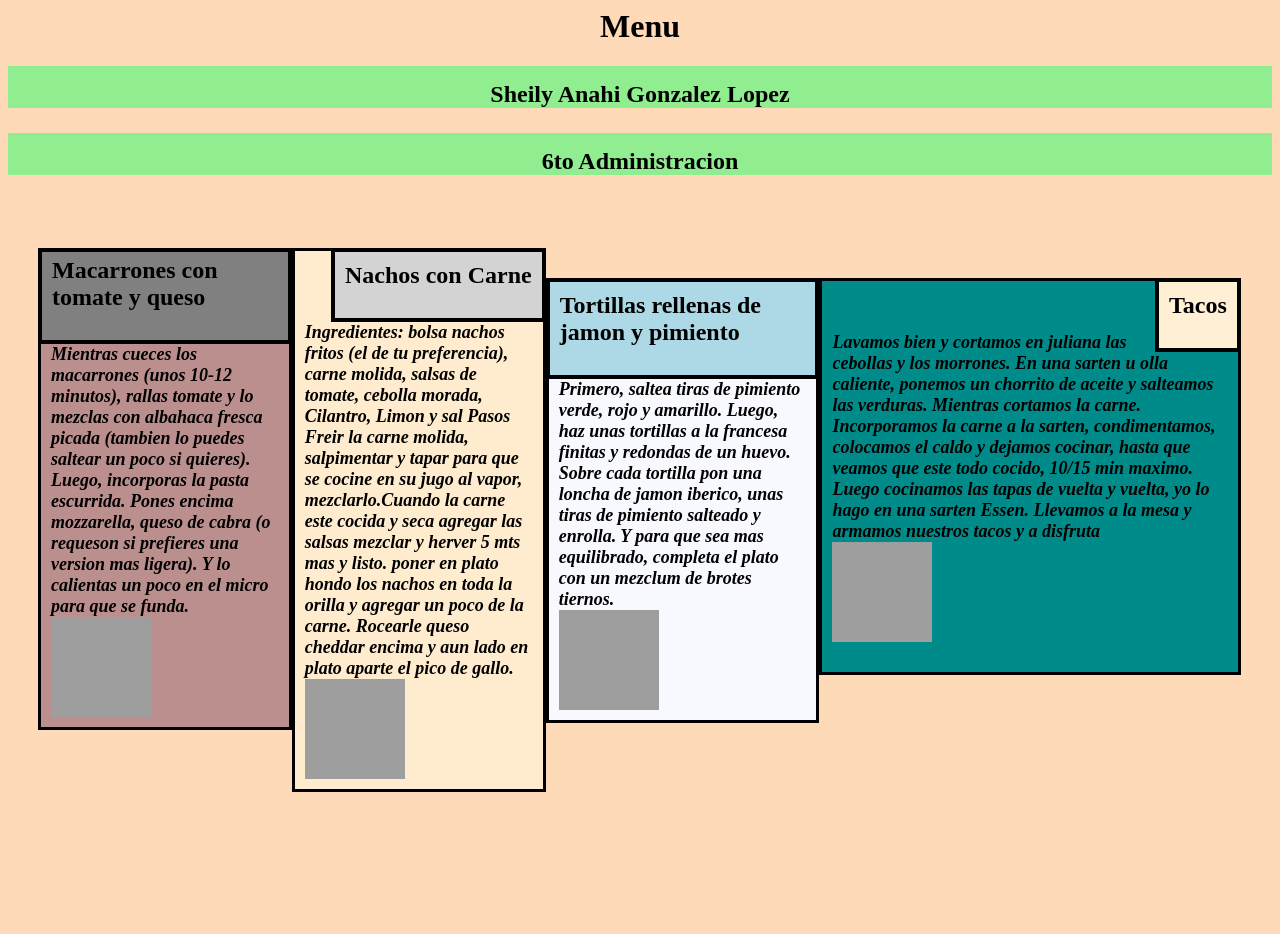
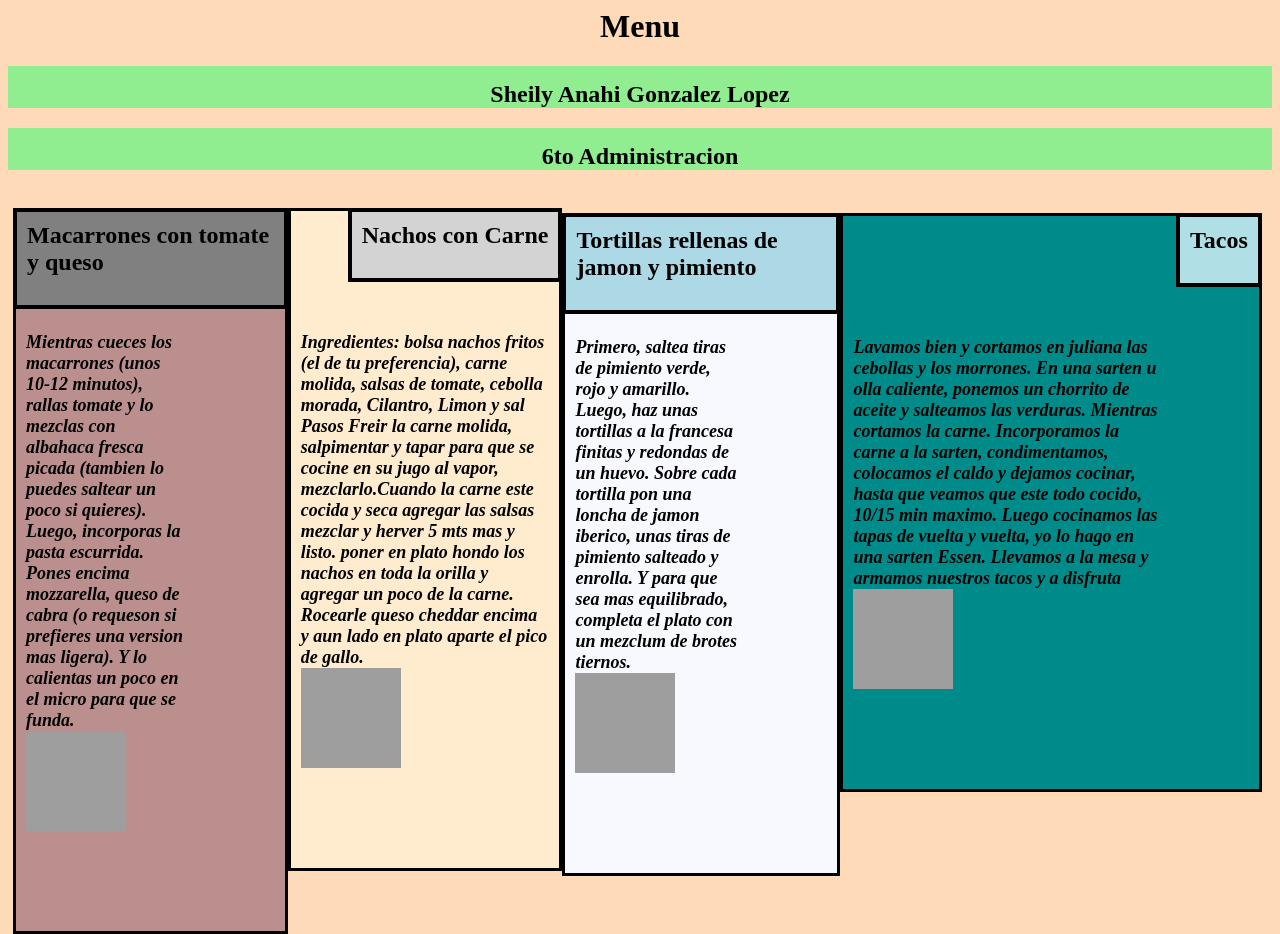
Before and after one commit to Sheily445/paginaa2, a plain HTML site: page index.html in a window 1280 px wide. Before the commit the page ends 810 px from the top, so only its background shows below. Drawn offline with Linux system fonts and the light colour scheme; grey boxes are pictures that could not be loaded.

Commit message:
Update souction.css

```diff
--- a/mdcss/souction.css
+++ b/mdcss/souction.css
@@ -4,14 +4,14 @@
   }
 
 #box{
-    background-color:peachpuff;
-    padding:30px;
+    background-color:peachpuff (255, 255, 255);
+    padding:5px;
 
 }
 
 
 h2{
-    margin-bottom: 25px;
+    margin-bottom: 15px;
     padding-top: 15px;
     text-align: center;
     background-color: lightgreen;
@@ -25,7 +25,7 @@ h2{
     flood-color:black;
     font-style: normal;
     float: right;
-    padding: 5px 10px 5px 10px;
+    padding: 10px 10px 5px 10px;
 }
 #highlight2 {
     background-color: lightgrey;
@@ -50,7 +50,7 @@ h2{
 }
 #highlight4 {
 
-    background-color: papayawhip;
+    background-color: powderblue;
     border: 4px solid black;
     font-size:24px;
     font-weight: bold;
@@ -64,7 +64,7 @@ h2{
 
 
 #p1 {
-    padding: 10px 10px 10px 10px;
+    padding: 100px 100px 100px 10px;
     border: 3px solid;
     font-size:18px;
     background-color:rosybrown;
@@ -74,7 +74,7 @@ h2{
   }
 
 #p2 {
-     padding: 10px 10px 10px 10px;
+     padding: 100px 10px 100px 10px;
     border: 3px solid;
     font-size:18px;
     background-color:blanchedalmond;
@@ -84,7 +84,7 @@ h2{
     }
 
 #p3 {
-    padding: 10px 10px 10px 10px;
+    padding: 100px 100px 100px 10px;
     border: 3px solid;
     font-size:18px;
     background-color:ghostwhite;
@@ -94,7 +94,7 @@ h2{
    }
 
    #p4 {
-    padding: 30px 20px 30px 10px;
+    padding: 100px 100px 100px 10px;
     border: 3px solid;
     font-size:18px;
     background-color:darkcyan;
@@ -106,7 +106,7 @@ h2{
 /* RESPONSIVE WORK DEVICE */
 
 .fili {
-  width: 65%;
+  width: 66%;
 }
 
 @media (min-width:992px)
@@ -234,7 +234,7 @@ h2{
   width: 91.66%;
 }
 .colp12{
-  width: 60%;
+  width: 100%;
 }
 
 }
@@ -263,22 +263,22 @@ h2{
   width: 50%;
 }
 .colp7{
-  width: 50.33%;
+  width: 58.33%;
 }
 .colp8{
-  width: 50.66%;
+  width: 66.66%;
 }
 .colp9{
   width: 74.99%;
 }
 .colp10{
-  width: 30.33%;
+  width: 83.33%;
 }
 .colp11{
-  width: 59.66%;
+  width: 91.66%;
 }
 .colp12{
-  width: 30%;
+  width: 100%;
 }
 #cosita{
      position: relative;
```
